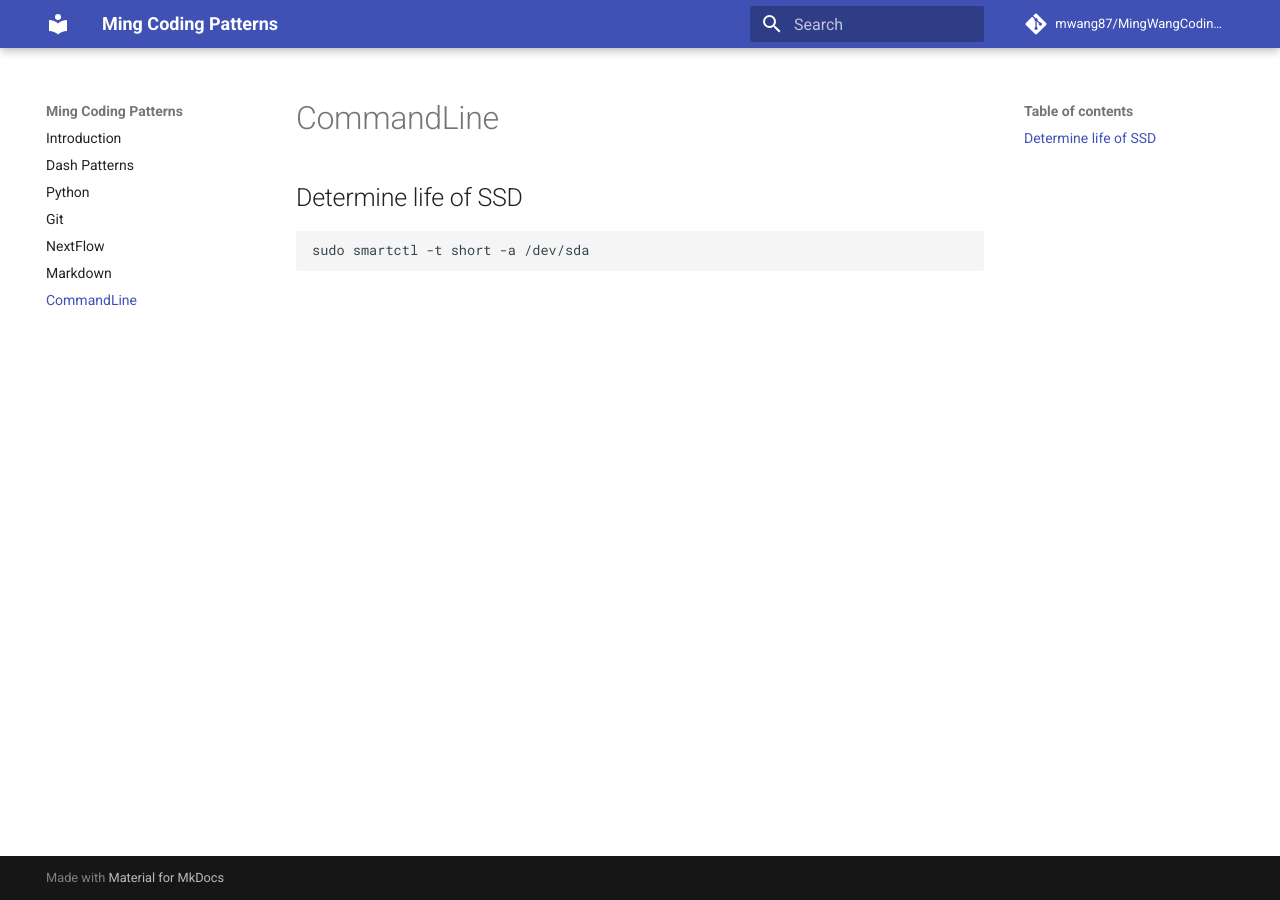
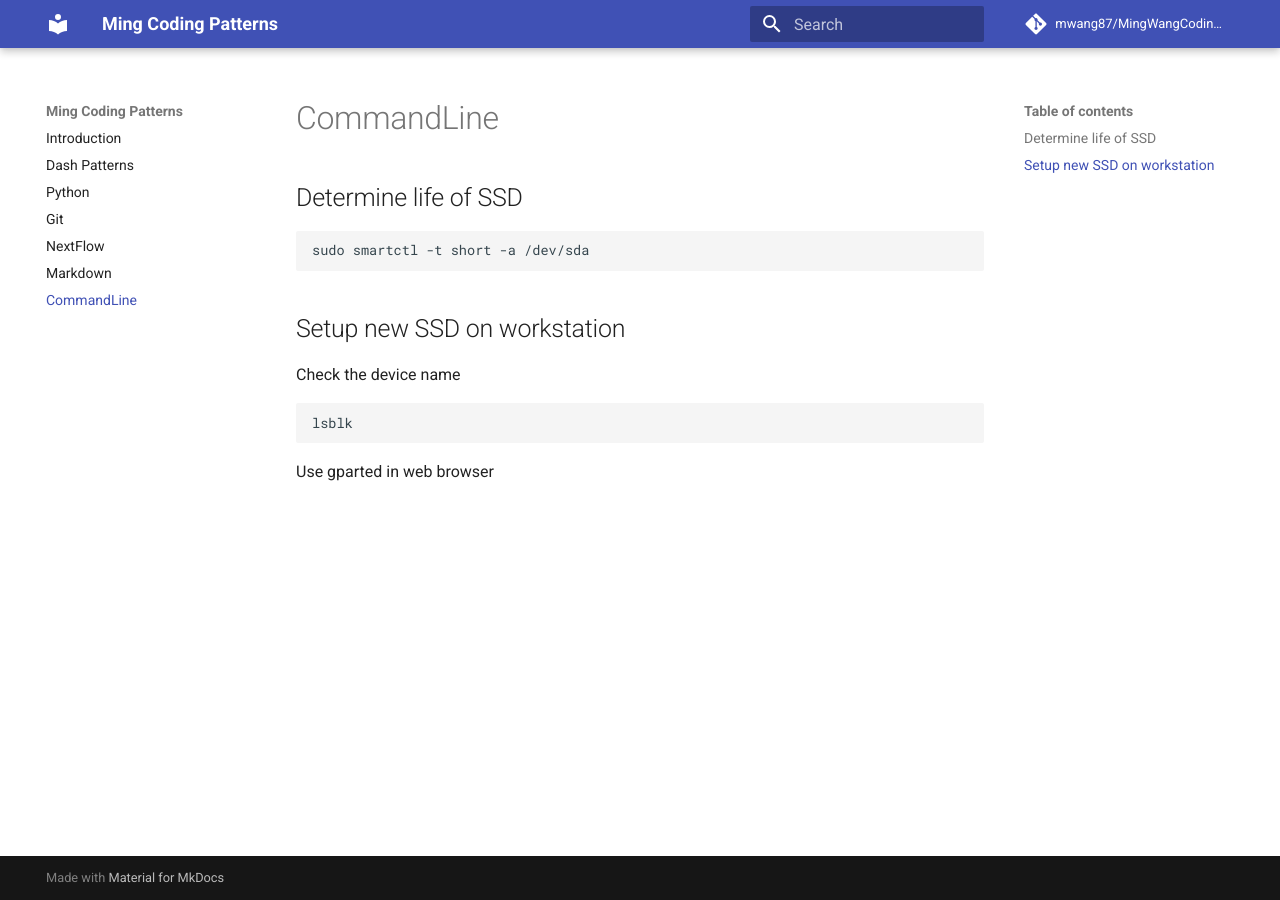
Before and after one commit to mwang87/MingWangCodingPatterns, an MkDocs documentation site: the page built from docs/commandline.md, in a window 1280 px wide. Built offline with MkDocs 1.6.1 and Material for MkDocs 9.7.7, drawn with Linux system fonts in a browser that asks for light colours; comment, search, counter and statistics services are not loaded.

Commit message:
Update commandline.md

````diff
--- a/docs/commandline.md
+++ b/docs/commandline.md
@@ -3,3 +3,13 @@
 ```
 sudo smartctl -t short -a /dev/sda
 ```
+
+## Setup new SSD on workstation
+
+Check the device name
+
+```
+lsblk
+```
+
+Use gparted in web browser
````
